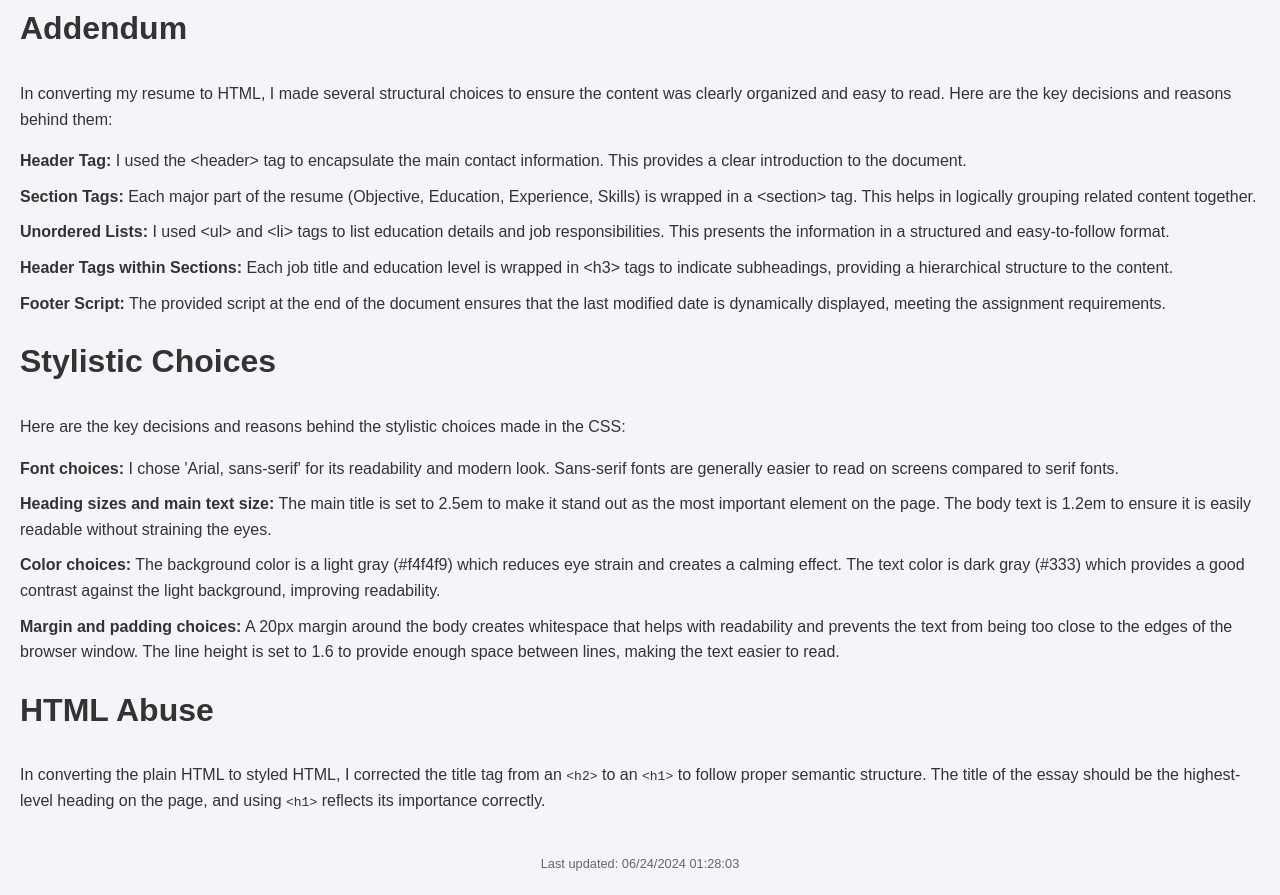
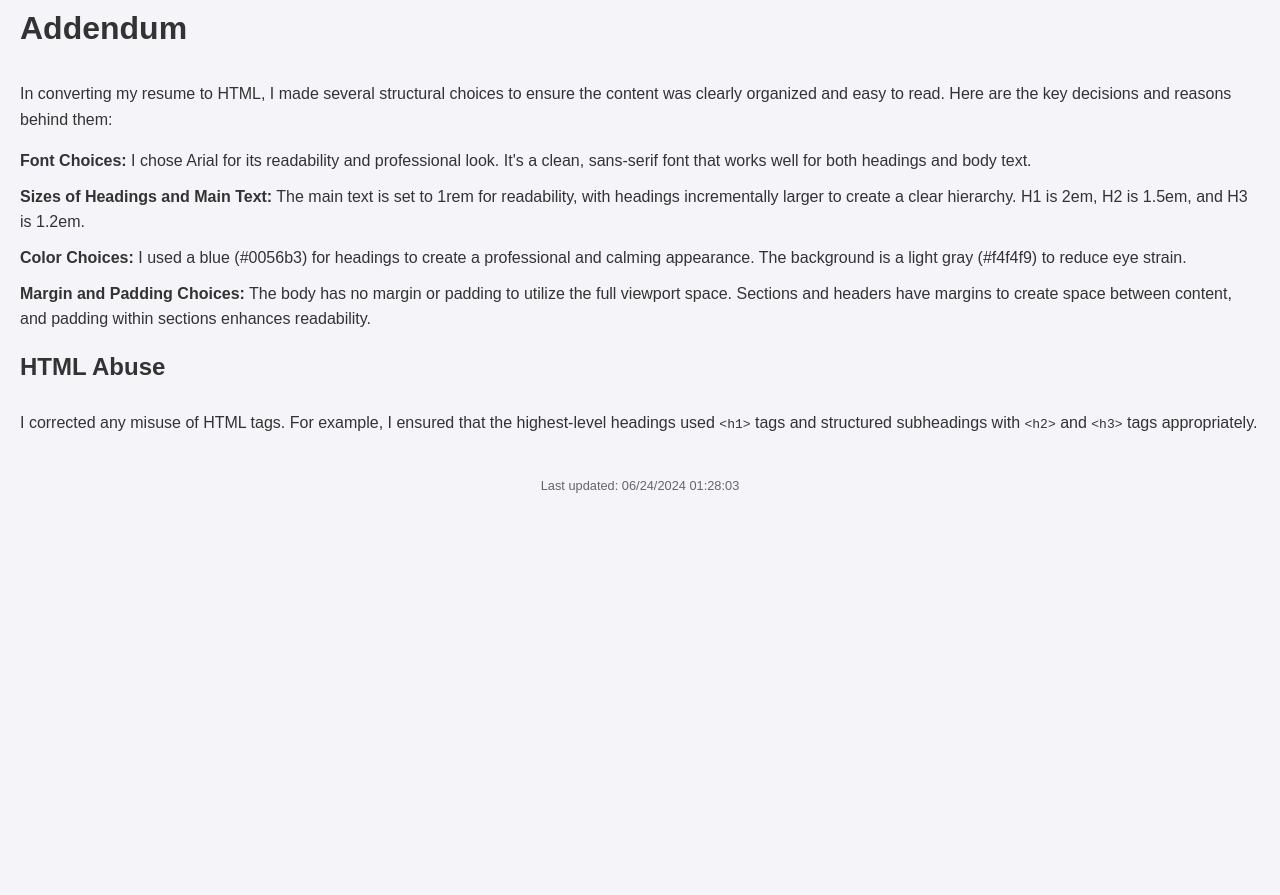
Before and after one commit to Varshini-nau/Module4_lab4, a plain HTML site: page INF505/lab-4/index.html in a window 1280 px wide. Shown: the part 1401-2296 px from the top of the page. After the commit the page ends 1918 px from the top, so only its background shows below. Drawn offline with Linux system fonts and the light colour scheme.

Commit message:
Update index.html

```diff
--- a/INF505/lab-4/index.html
+++ b/INF505/lab-4/index.html
@@ -3,11 +3,11 @@
 <head>
     <meta charset="UTF-8">
     <meta name="viewport" content="width=device-width, initial-scale=1.0">
-    <title>Varshini Gone - Resume</title>
+    <title>Sai Varshini Gone - Resume</title>
     <link rel="stylesheet" href="styles.css">
 </head>
 <body>
-    <article>
+    <article class="resume">
         <header>
             <h1>Varshini</h1>
             <p>NAU ID: 63582203</p>
@@ -31,30 +31,33 @@
 
         <section>
             <h2>Experience</h2>
-
+            <div class="job">
                 <h3>Volunteer, Kalam Bharat (October 2018 – October 2019)</h3>
                 <ul>
                     <li>Collected funds for government schools and managed funds to purchase books and sports equipment</li>
                 </ul>
                 <p><strong>Certification:</strong> Certificate of Recognition from Kalam Bharat (October 15, 2019)</p>
-
+            </div>
+            <div class="job">
                 <h3>Customer Support Agent, Sitel, Hyderabad, Telangana (January 2021 to July 2021)</h3>
                 <ul>
                     <li>Delivered exemplary customer service as a support agent for HP</li>
                     <li>Honed communication skills and resolved customer queries with high satisfaction</li>
                 </ul>
-
+            </div>
+            <div class="job">
                 <h3>Associate Software Engineer, Reveal, Hyderabad, Telangana (August 2021 to December 2023)</h3>
                 <ul>
                     <li>Contributed to the development and enhancement of software applications using C#, .NET, Angular, TypeScript, and Microsoft SQL Server</li>
                     <li>Collaborated in a dynamic team environment to deliver high-quality products</li>
                     <li>Trained team members on process workflow and best practices</li>
                 </ul>
+            </div>
         </section>
 
         <section>
             <h2>Skills</h2>
-            <ul>
+            <ul class="skills">
                 <li>Team Collaboration</li>
                 <li>Excellent Communication</li>
                 <li>Adaptability</li>
@@ -64,28 +67,17 @@
         </section>
     </article>
 
-    <article>
+    <article class="addendum">
         <h2>Addendum</h2>
         <p>In converting my resume to HTML, I made several structural choices to ensure the content was clearly organized and easy to read. Here are the key decisions and reasons behind them:</p>
         <ul>
-            <li><strong>Header Tag:</strong> I used the &lt;header&gt; tag to encapsulate the main contact information. This provides a clear introduction to the document.</li>
-            <li><strong>Section Tags:</strong> Each major part of the resume (Objective, Education, Experience, Skills) is wrapped in a &lt;section&gt; tag. This helps in logically grouping related content together.</li>
-            <li><strong>Unordered Lists:</strong> I used &lt;ul&gt; and &lt;li&gt; tags to list education details and job responsibilities. This presents the information in a structured and easy-to-follow format.</li>
-            <li><strong>Header Tags within Sections:</strong> Each job title and education level is wrapped in &lt;h3&gt; tags to indicate subheadings, providing a hierarchical structure to the content.</li>
-            <li><strong>Footer Script:</strong> The provided script at the end of the document ensures that the last modified date is dynamically displayed, meeting the assignment requirements.</li>
+            <li><strong>Font Choices:</strong> I chose Arial for its readability and professional look. It's a clean, sans-serif font that works well for both headings and body text.</li>
+            <li><strong>Sizes of Headings and Main Text:</strong> The main text is set to 1rem for readability, with headings incrementally larger to create a clear hierarchy. H1 is 2em, H2 is 1.5em, and H3 is 1.2em.</li>
+            <li><strong>Color Choices:</strong> I used a blue (#0056b3) for headings to create a professional and calming appearance. The background is a light gray (#f4f4f9) to reduce eye strain.</li>
+            <li><strong>Margin and Padding Choices:</strong> The body has no margin or padding to utilize the full viewport space. Sections and headers have margins to create space between content, and padding within sections enhances readability.</li>
         </ul>
-
-        <h2>Stylistic Choices</h2>
-        <p>Here are the key decisions and reasons behind the stylistic choices made in the CSS:</p>
-        <ul>
-            <li><strong>Font choices:</strong> I chose 'Arial, sans-serif' for its readability and modern look. Sans-serif fonts are generally easier to read on screens compared to serif fonts.</li>
-            <li><strong>Heading sizes and main text size:</strong> The main title is set to 2.5em to make it stand out as the most important element on the page. The body text is 1.2em to ensure it is easily readable without straining the eyes.</li>
-            <li><strong>Color choices:</strong> The background color is a light gray (#f4f4f9) which reduces eye strain and creates a calming effect. The text color is dark gray (#333) which provides a good contrast against the light background, improving readability.</li>
-            <li><strong>Margin and padding choices:</strong> A 20px margin around the body creates whitespace that helps with readability and prevents the text from being too close to the edges of the browser window. The line height is set to 1.6 to provide enough space between lines, making the text easier to read.</li>
-        </ul>
-
-        <h2>HTML Abuse</h2>
-        <p>In converting the plain HTML to styled HTML, I corrected the title tag from an <code>&lt;h2&gt;</code> to an <code>&lt;h1&gt;</code> to follow proper semantic structure. The title of the essay should be the highest-level heading on the page, and using <code>&lt;h1&gt;</code> reflects its importance correctly.</p>
+        <h3>HTML Abuse</h3>
+        <p>I corrected any misuse of HTML tags. For example, I ensured that the highest-level headings used <code>&lt;h1&gt;</code> tags and structured subheadings with <code>&lt;h2&gt;</code> and <code>&lt;h3&gt;</code> tags appropriately.</p>
     </article>
 
     <footer>
```
Lines whose indentation alone changed are shown as unchanged.
